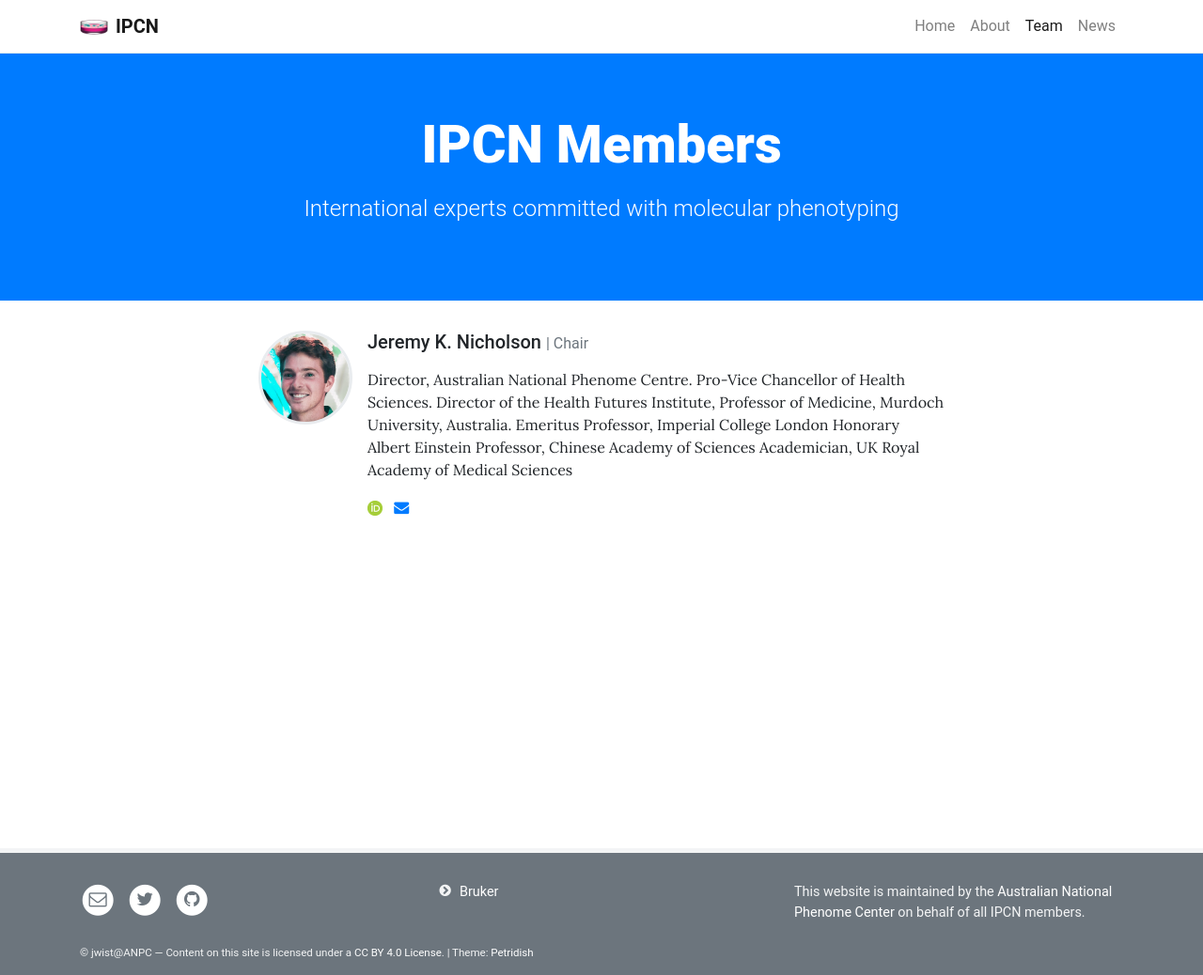
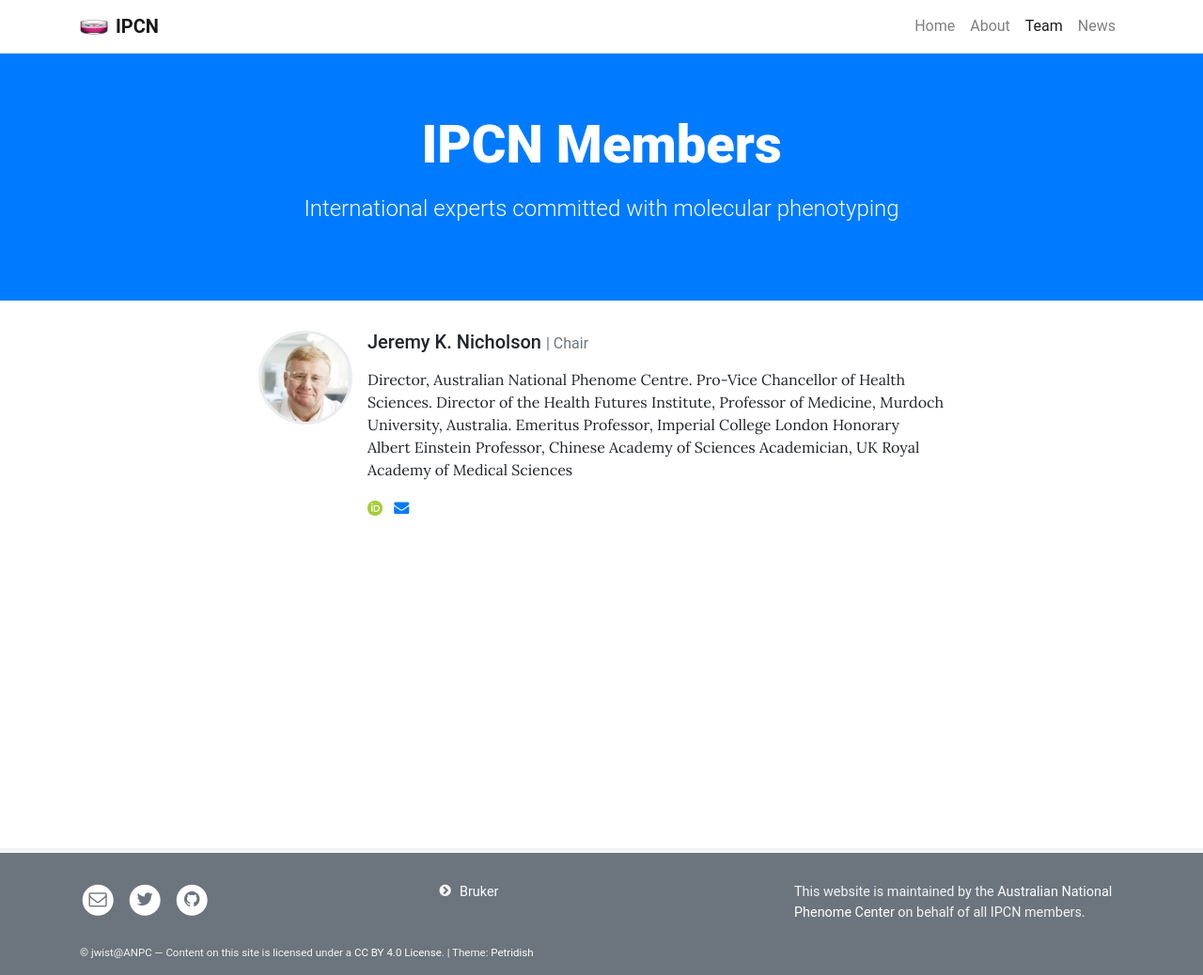
Before and after one commit to phenocare/IPCN, a Jekyll site: the page built from pages/team.md, in a window 1280 px wide. Shown: the whole page at 94% size. Built offline with Jekyll 4.4.1, drawn with Linux system fonts in a browser that asks for light colours.

Commit message:
add image

```diff
--- a/_data/team.yml
+++ b/_data/team.yml
@@ -2,7 +2,7 @@
 
 - name: Jeremy K. Nicholson
   role: Chair
-  image: assets/img/fry_ethan-hoover-311143-unsplash.jpg # Can be external link
+  image: assets/img/jeremy-nicholson.webp # Can be external link
   description: > # Can be Markdown
     Director, Australian National Phenome Centre.
     Pro-Vice Chancellor of Health Sciences.
```
Also changed, not shown: assets/img/jeremy-nicholson.webp (added).
